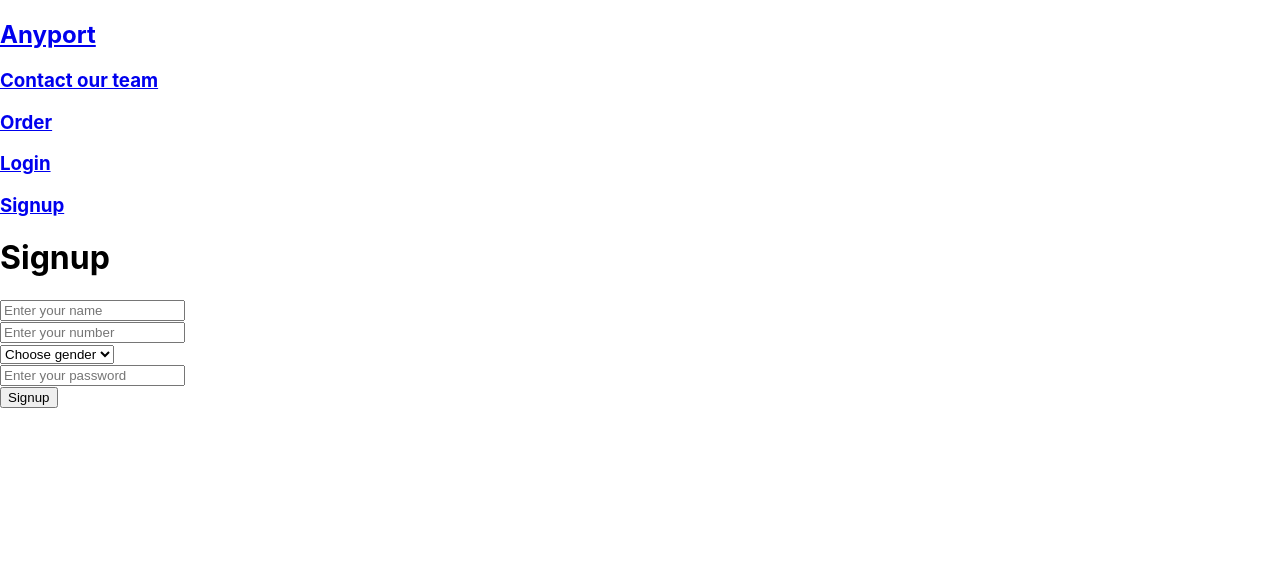
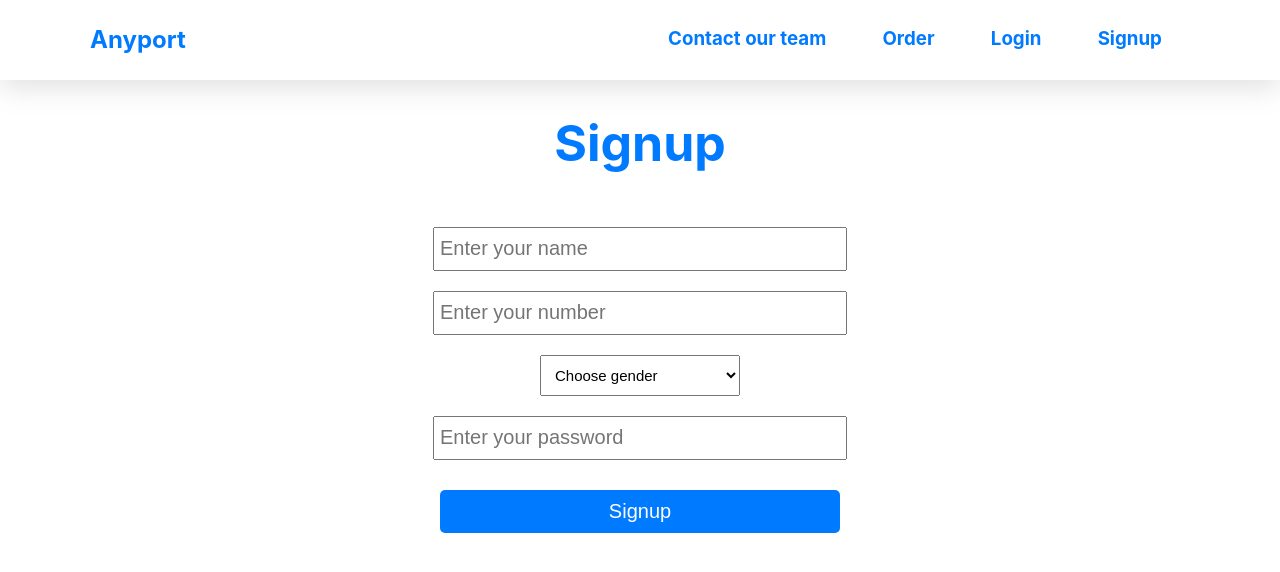
Before and after one commit to raj74434/AnyPort, a React (Create React App) app in the folder anyportfront/: page /signup in a window 1280 px wide. Shown: the top 572 px of the page. Built offline with nearby package versions, Linux system fonts and the light colour scheme.

Commit message:
uploaded on netlify

```diff
--- a/anyportfront/package.json
+++ b/anyportfront/package.json
@@ -37,6 +37,8 @@
   },
   "devDependencies": {
     "@babel/plugin-proposal-private-property-in-object": "^7.21.11",
-    "react-scripts": "^1.1.5"
-  }
+    "eslint": "^8.44.0",
+    "react-scripts": "^5.0.1"
+  },
+  "homepage": "."
 }
--- a/anyportfront/src/components/Footer.jsx
+++ b/anyportfront/src/components/Footer.jsx
@@ -4,10 +4,10 @@ import styles from '../stylee/footer.module.css'
 function Footer() {
   return (
     <div>
-      <div className='footerbody'>
+      <div className={styles.footerbody}>
 
 
-        <div className='footer1'>
+        <div className={styles.footer1}>
           <h2>AnyPort</h2>
           <h3>Cities</h3>
           <h4>Delhi/NCR</h4>
--- a/anyportfront/src/components/Navbar.jsx
+++ b/anyportfront/src/components/Navbar.jsx
@@ -4,16 +4,16 @@ import styles from "../stylee/navbar.module.css"
 
 function Navbar() {
   return (
-    <div className="nav">
+    <div className={styles.nav}>
       <div>
-      <Link to="/" className="link" > <h2>Anyport</h2></Link>
+      <Link to="/" className={styles.link} > <h2>Anyport</h2></Link>
       </div>
 
-      <div className='navright'>
-        <Link to="/support" className="link"><h3 >Contact our team</h3></Link>
-        <Link to="/order" className="link" > <h3>Order</h3></Link>
-        <Link to="/login" className="link"><h3>Login</h3></Link>
-        <Link to="/signup" className="link"><h3>Signup</h3></Link>
+      <div className={styles.navright}>
+        <Link to="/support" className={styles.link}><h3 >Contact our team</h3></Link>
+        <Link to="/order" className={styles.link} > <h3>Order</h3></Link>
+        <Link to="/login" className={styles.link}><h3>Login</h3></Link>
+        <Link to="/signup" className={styles.link}><h3>Signup</h3></Link>
       </div>
 
     </div>
--- a/anyportfront/src/pages/Contact.jsx
+++ b/anyportfront/src/pages/Contact.jsx
@@ -1,10 +1,11 @@
 import React from 'react'
 import Navbar from '../components/Navbar'
+// import styles from ''
 
 function Contact() {
   return (
     <div>
-      <div className='contactbody'>
+      <div >
         <Navbar></Navbar>
 
       </div>
--- a/anyportfront/src/pages/Login.jsx
+++ b/anyportfront/src/pages/Login.jsx
@@ -50,9 +50,9 @@ function Login() {
     <div>
        <Navbar></Navbar>
 
-      <div className='Loginbody'>
+      <div className={styles.Loginbody}>
       <h1>Happy to see you</h1>
-       <form className='loginform'>
+       <form className={styles.loginform}>
         <input name='phone' onChange={fillForm} required="true" placeholder='Enter phone number' />
         <br/>
         <input name='password' onChange={fillForm} required="true" placeholder='Enter password'/>
--- a/anyportfront/src/pages/Signup.jsx
+++ b/anyportfront/src/pages/Signup.jsx
@@ -66,10 +66,10 @@ function Signup() {
 
   return (
     <div>
-      <div className='signupbody'>
+      <div className={styles.signupbody}>
       <Navbar></Navbar>
       <h1>Signup</h1>
-      <form className='signupform'>
+      <form className={styles.signupform}>
         <input name="name" onChange={fillForm} required="true" type='text' placeholder='Enter your name'/>
         <br/>
         <input name='phone' onChange={fillForm} required="true" type='number' placeholder='Enter your number' />
```
Also changed, not shown: anyportfront/src/pages/Homepage.jsx (+9 -9 lines), 1 other file (tests, documents, lock files or other folders).
